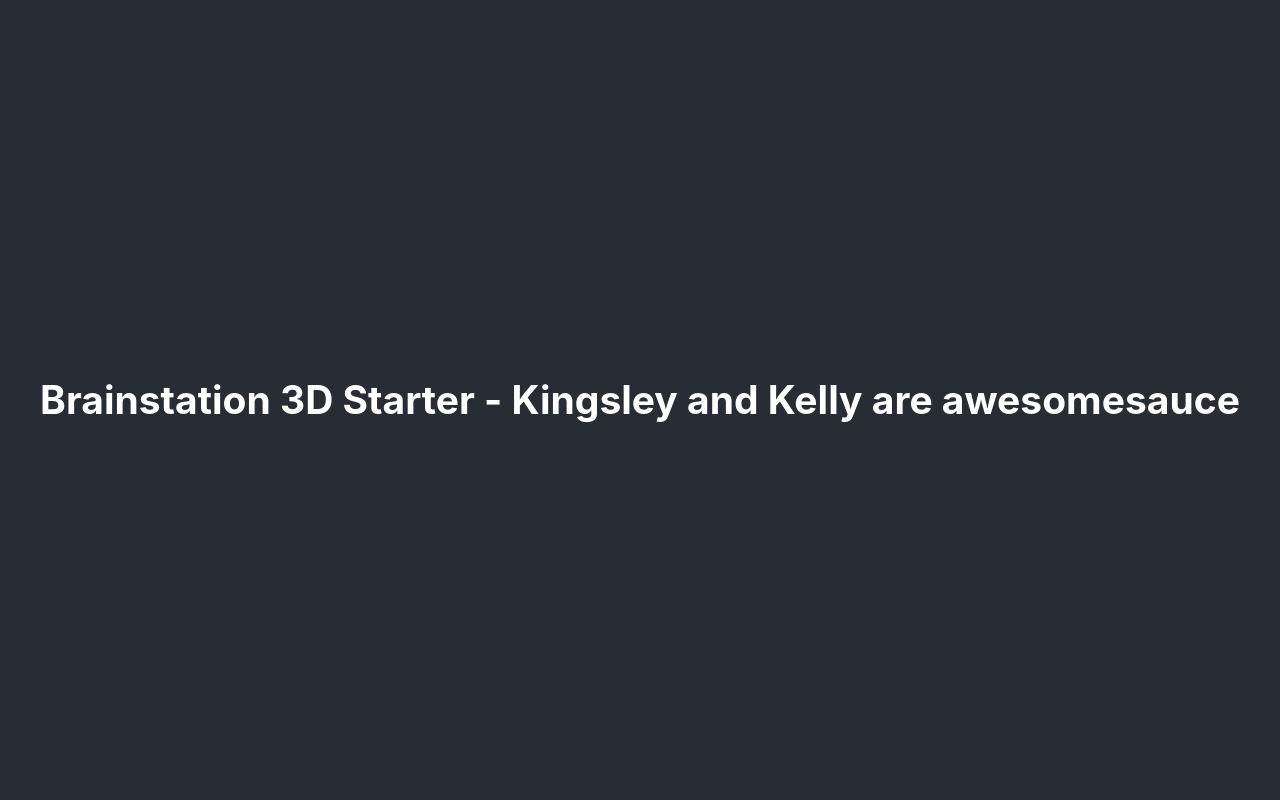
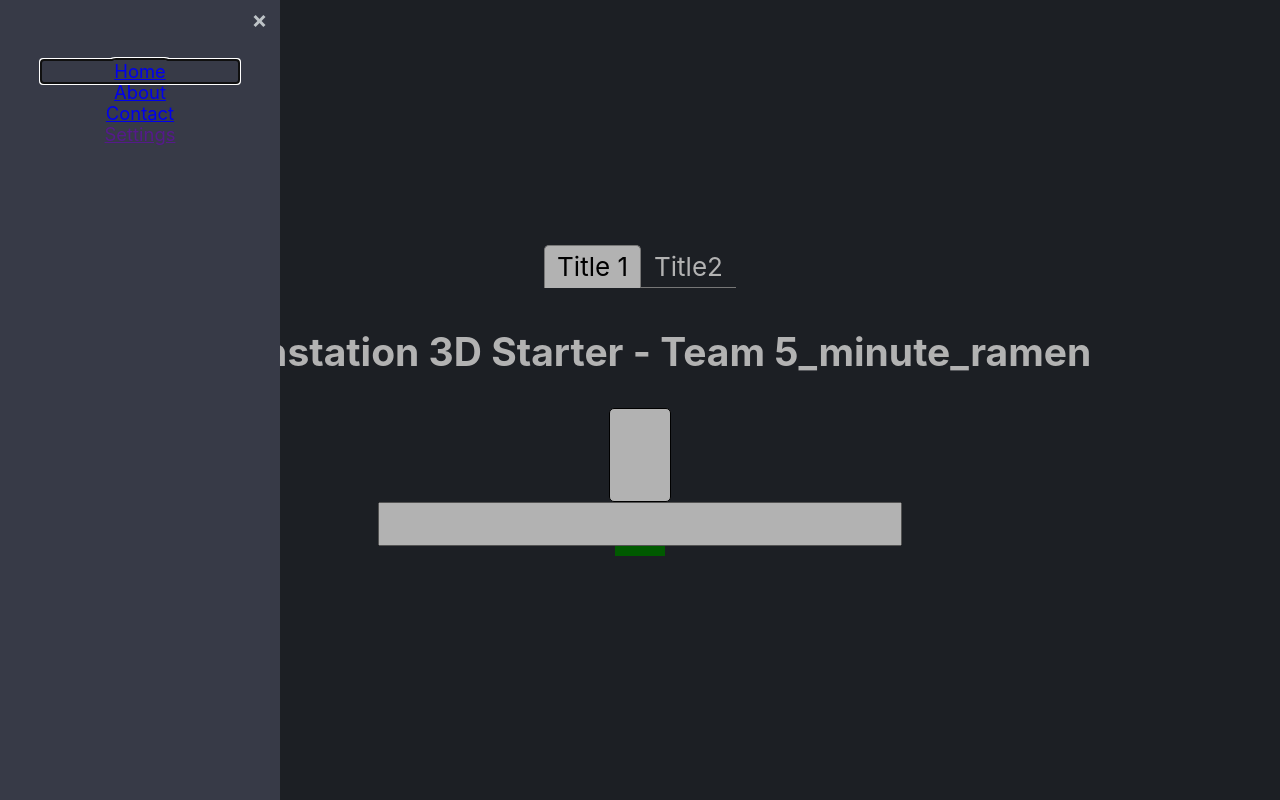
Before and after one commit to yashsway/brainstation-3d-fall-2019-team-7, a React (Create React App) app in the folder client/: page / in a window 1280 px wide. Built offline with nearby package versions, Linux system fonts and the light colour scheme.

Commit message:
tried out a few packages set up a bunch of components

```diff
--- a/client/src/App.js
+++ b/client/src/App.js
@@ -1,6 +1,11 @@
 import React from 'react';
 import './App.scss';
 import { Helmet } from 'react-helmet';
+import Burger from './component/Burger';
+import Card from './component/Card';
+import Input from './component/Input';
+import Button from './component/Button';
+import Tabx from './component/Tab';
 
 export default class App extends React.Component {
   render() {
@@ -13,8 +18,13 @@
         <Helmet>
           <title>Your App Title Here</title>
         </Helmet>
+        <Burger />
         <header className="App-header">
-          <h2>Brainstation 3D Starter - Kingsley and Kelly are awesomesauce </h2>
+        <Tabx />
+          <h2>Brainstation 3D Starter - Team 5_minute_ramen</h2>
+          <Card />
+          <Input />
+          <Button />
         </header>
       </div>
     );
--- /dev/null
+++ b/client/src/component/Burger.js
@@ -0,0 +1,25 @@
+import React from 'react';
+import './burger.scss';
+import {slide as Menu} from 'react-burger-menu';
+// https://github.com/negomi/react-burger-menu
+
+// note that <Burger /> must be place on top, or it won't show
+
+export default class Burger extends React.Component {
+  showSettings (e) {
+    e.preventDefault();
+  }
+
+  render () {
+
+    return (
+      <Menu isOpen={true} width={ 280 } >
+        <a id="home" className="menu-item" href="/">Home</a>
+        <a id="about" className="menu-item" href="/about">About</a>
+        <a id="contact" className="menu-item" href="/contact">Contact</a>
+        <a onClick={this.showSettings} className="menu-item--small" href="">Settings</a>
+      </Menu>
+
+    )
+  }
+}
--- /dev/null
+++ b/client/src/component/Button.js
@@ -0,0 +1,12 @@
+import React from 'react';
+import './button.scss';
+
+export default class Button extends React.Component {
+
+  render() {
+
+    return(
+    <button className="button" onClick={this.props.clickHandler}>{this.props.text}</button>
+    )
+  }
+}
--- /dev/null
+++ b/client/src/component/Card.js
@@ -0,0 +1,17 @@
+import React from 'react';
+import './card.scss';
+
+export default class Card extends React.Component {
+  render() {
+    const {title, content} = this.props;
+
+    return(
+      <>
+        <div className="card">
+          <h2 className="card__title">{title}</h2>
+          <p className="card__content">{content}</p>
+        </div>
+      </>
+    )
+  }
+}
--- /dev/null
+++ b/client/src/component/Input.js
@@ -0,0 +1,17 @@
+import React from 'react';
+import './input.scss';
+
+export default class Input extends React.Component {
+
+  render() {
+    return(
+      <input
+      className="input"
+      type="text"
+      onChange={this.props.changeHandler}
+      placeholder={this.props.placeholder}
+      name={this.props.name}
+      />
+    )
+  }
+}
--- /dev/null
+++ b/client/src/component/Tab.js
@@ -0,0 +1,30 @@
+import React from 'react';
+import {Tab, Tabs, TabList, TabPanel} from 'react-tabs';
+import 'react-tabs/style/react-tabs.scss';
+// https://github.com/reactjs/react-tabs/blob/master/README.md
+
+// Note that component cannot be named Tab cuz it's reserved for Tab
+export default class Tabx extends React.Component {
+
+  render () {
+
+    return (
+
+      <>
+        <Tabs>
+          <TabList>
+            <Tab>Title 1</Tab>
+            <Tab>Title2</Tab>
+          </TabList>
+        </Tabs>
+        <TabPanel>
+          <h2>something</h2>
+        </TabPanel>
+        <TabPanel>
+          <h2>another thing</h2>
+        </TabPanel>
+      </>
+
+    )
+  }
+}
--- /dev/null
+++ b/client/src/component/burger.scss
@@ -0,0 +1,65 @@
+.bm-burger-button {
+  position: fixed;
+  width: 36px;
+  height: 30px;
+  left: 36px;
+  top: 36px;
+}
+
+/* Color/shape of burger icon bars */
+.bm-burger-bars {
+  background: #373a47;
+}
+
+/* Color/shape of burger icon bars on hover*/
+.bm-burger-bars-hover {
+  background: #a90000;
+}
+
+/* Position and sizing of clickable cross button */
+.bm-cross-button {
+  height: 24px;
+  width: 24px;
+}
+
+/* Color/shape of close button cross */
+.bm-cross {
+  background: #bdc3c7;
+}
+
+/*
+Sidebar wrapper styles
+Note: Beware of modifying this element as it can break the animations - you should not need to touch it in most cases
+*/
+.bm-menu-wrap {
+  position: fixed;
+  height: 100%;
+}
+
+/* General sidebar styles */
+.bm-menu {
+  background: #373a47;
+  padding: 2.5em 1.5em 0;
+  font-size: 1.15em;
+}
+
+/* Morph shape necessary with bubble or elastic */
+.bm-morph-shape {
+  fill: #373a47;
+}
+
+/* Wrapper for item list */
+.bm-item-list {
+  color: #b8b7ad;
+  padding: 0.8em;
+}
+
+/* Individual item */
+.bm-item {
+  display: inline-block;
+}
+
+/* Styling of overlay */
+.bm-overlay {
+  background: rgba(0, 0, 0, 0.3);
+}
--- /dev/null
+++ b/client/src/component/button.scss
@@ -0,0 +1,8 @@
+@import '../styles/utils/base.scss';
+
+.button {
+  border: 1px solid green;
+  background: green;
+  width: 50px;
+  height: 10px;
+}
--- /dev/null
+++ b/client/src/component/card.scss
@@ -0,0 +1,12 @@
+@import '../styles/utils/base.scss';
+
+.card {
+  padding: 30px;
+  background-color: white;
+  border-radius: 5px;
+  border: 1px solid black;
+
+  &__title {
+    margin-bottom: 10px;
+  }
+}
--- /dev/null
+++ b/client/src/component/input.scss
@@ -0,0 +1,11 @@
+@import '../styles/utils/base.scss';
+
+.input {
+  width: 500px;
+  height: 30px;
+  padding: 5px 0 5px 20px;
+
+  &::placeholder {
+    color: red;
+  }
+}
--- /dev/null
+++ b/client/src/component/tab.scss
@@ -0,0 +1 @@
+@import '../../path/to/node_modules/react-tabs/style/react-tabs.scss';
```
Also changed, not shown: client/src/component/rename copy.js (deleted, +0 -12 lines).
